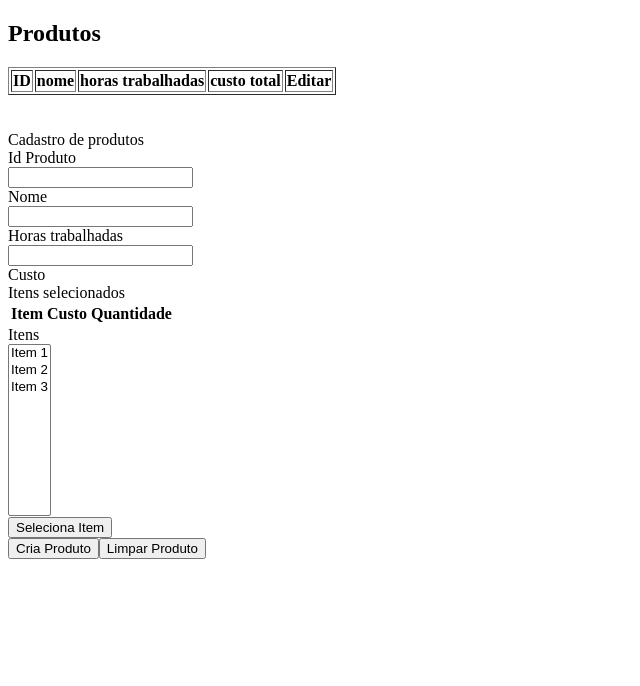
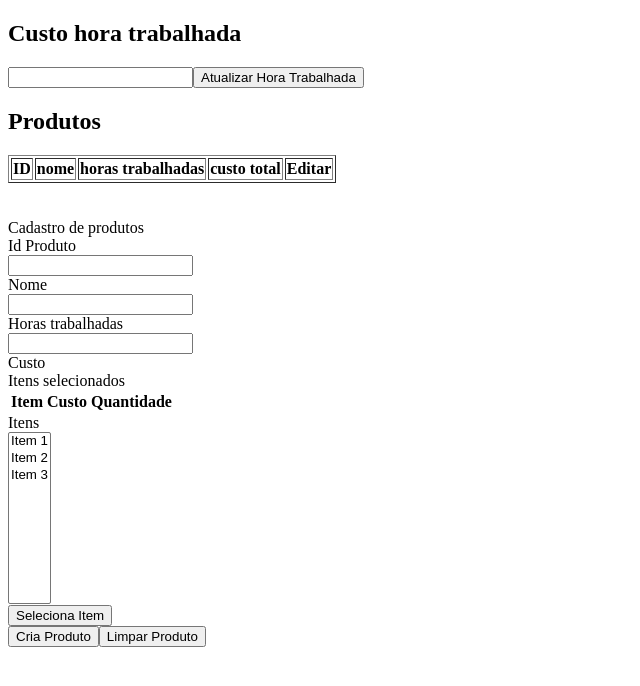
Before and after one commit to fabioaraujo/calcula-produtos-angular, an Angular app: page / in a window 1280 px wide. Shown: the top 686 px of the page, without its empty margins (0-640 px from the left). Built offline with nearby package versions, Linux system fonts and the light colour scheme.

Commit message:
criado componente para atualizar o valor da hora trabalhada
guardando esse dado no localStorage para utilizar em outros componentes

```diff
--- a/src/app/app.component.html
+++ b/src/app/app.component.html
@@ -1,3 +1,5 @@
+<app-hora-trabalhada></app-hora-trabalhada>
+
 <div class="container">
   <router-outlet></router-outlet>
 </div>
--- a/src/app/app.module.ts
+++ b/src/app/app.module.ts
@@ -5,11 +5,13 @@ import { RouterModule } from '@angular/router';
 import { AppRoutingModule } from './app-routing.module';
 import { AppComponent } from './app.component';
 import { ProdutoComponent } from './produto/produto.component';
+import { HoraTrabalhadaComponent } from './hora-trabalhada/hora-trabalhada.component';
 
 @NgModule({
   declarations: [
     AppComponent,
-    ProdutoComponent
+    ProdutoComponent,
+    HoraTrabalhadaComponent
   ],
   imports: [
     BrowserModule,
--- /dev/null
+++ b/src/app/hora-trabalhada/hora-trabalhada.component.html
@@ -0,0 +1,3 @@
+<h2>Custo hora trabalhada</h2>
+<input type="text" name="horaTrabalhada" [(ngModel)]="horaTrabalhada" />
+<button (click)="atualizarHoraTrabalhada(horaTrabalhada)" >Atualizar Hora Trabalhada</button>
--- /dev/null
+++ b/src/app/hora-trabalhada/hora-trabalhada.component.ts
@@ -0,0 +1,21 @@
+import { Component, OnInit } from '@angular/core';
+
+@Component({
+  selector: 'app-hora-trabalhada',
+  templateUrl: './hora-trabalhada.component.html',
+  styleUrls: ['./hora-trabalhada.component.css']
+})
+export class HoraTrabalhadaComponent implements OnInit {
+  public horaTrabalhada;
+
+  constructor() { }
+
+  ngOnInit(): void {
+  }
+
+  atualizarHoraTrabalhada(horaTrabalhada){
+    console.log(horaTrabalhada);
+    localStorage.setItem('horaTrabalhada', horaTrabalhada);
+  }
+
+}
--- a/src/app/produto/produto.component.ts
+++ b/src/app/produto/produto.component.ts
@@ -28,7 +28,11 @@ export class ProdutoComponent implements OnInit {
   }
 
   onSubmit(){
-    this.custo = this.horasTrabalhadas * 10;
+    let horaTrabalhada =  parseFloat(localStorage.getItem('horaTrabalhada'));
+    if (!horaTrabalhada){
+      horaTrabalhada = 10;
+    }
+    this.custo = this.horasTrabalhadas * horaTrabalhada;
     for (const i in this.itensSelecionados){
       if (this.itensSelecionados.hasOwnProperty(i)) {
         const item = this.itensSelecionados[i];
```
Also changed, not shown: src/app/hora-trabalhada/hora-trabalhada.component.css (added), 2 other files (tests, documents, lock files or other folders).
